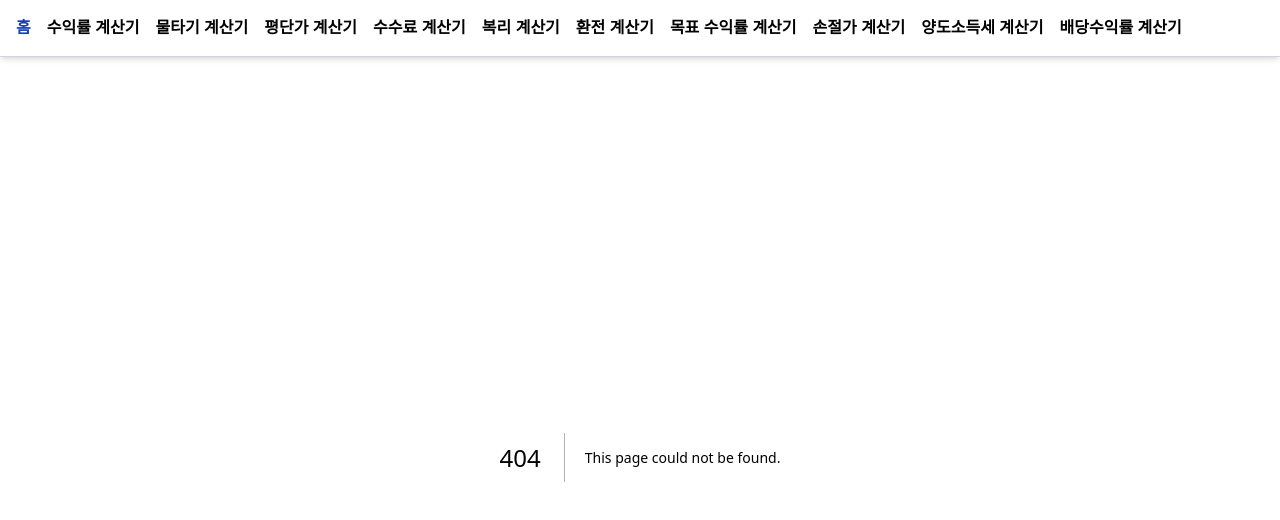
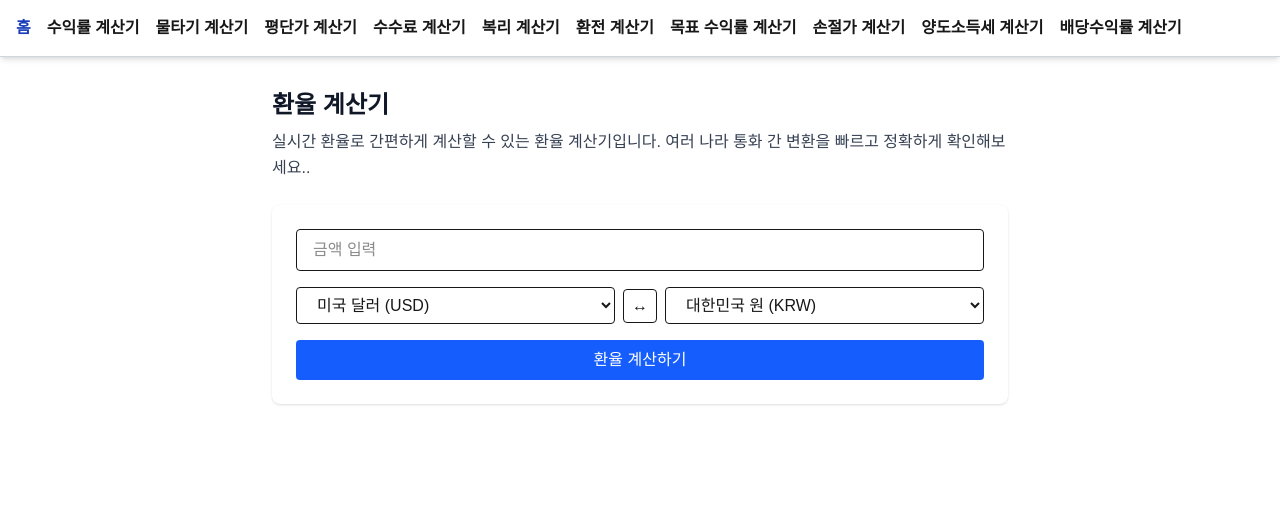
Before and after one commit to Jeonghaemo/stock-calculator, a Next.js app: page /exchange in a window 1280 px wide. Before the commit this address had no page. Shown: the top 520 px of the page. Built offline with nearby package versions, Linux system fonts and the light colour scheme.

Commit message:
환율 계산기 완성 및 메타 description 추가

```diff
--- /dev/null
+++ b/app/api/exchange/route.ts
@@ -0,0 +1,16 @@
+export async function GET(req: Request) {
+  const { searchParams } = new URL(req.url);
+  const from = searchParams.get("from") || "USD";
+  const to = searchParams.get("to") || "KRW";
+  const amount = searchParams.get("amount") || "1";
+
+  const url = `https://api.frankfurter.app/latest?amount=${amount}&from=${from}&to=${to}`;
+  const res = await fetch(url);
+  const data = await res.json();
+
+  const result = data.rates[to];
+
+  return new Response(JSON.stringify({ result }), {
+    headers: { "Content-Type": "application/json" },
+  });
+}
--- /dev/null
+++ b/app/exchange/page.tsx
@@ -0,0 +1,13 @@
+import PageLayout from "@/components/PageLayout";
+import ExchangeForm from "@/components/ExchangeForm";
+
+export default function ExchangePage() {
+  return (
+    <PageLayout
+      title="환율 계산기"
+      description="실시간 환율로 간편하게 계산할 수 있는 환율 계산기입니다. 여러 나라 통화 간 변환을 빠르고 정확하게 확인해보세요.."
+    >
+      <ExchangeForm />
+    </PageLayout>
+  );
+}
--- /dev/null
+++ b/components/ExchangeForm.tsx
@@ -0,0 +1,125 @@
+"use client";
+
+import { useState } from "react";
+import ExchangeResult from "./ExchangeResult";
+
+const currencies = [
+  { code: "USD", label: "미국 달러" },
+  { code: "KRW", label: "대한민국 원" },
+  { code: "EUR", label: "유로" },
+  { code: "JPY", label: "일본 엔" },
+  { code: "CNY", label: "중국 위안" },
+  { code: "GBP", label: "영국 파운드" },
+  { code: "AUD", label: "호주 달러" },
+  { code: "CAD", label: "캐나다 달러" },
+  { code: "SGD", label: "싱가포르 달러" },
+  { code: "THB", label: "태국 바트" },
+  { code: "PHP", label: "필리핀 페소" },
+  { code: "VND", label: "베트남 동" },
+  { code: "IDR", label: "인도네시아 루피아" },
+];
+
+export default function ExchangeForm() {
+  const [amount, setAmount] = useState("");
+  const [fromCurrency, setFromCurrency] = useState("USD");
+  const [toCurrency, setToCurrency] = useState("KRW");
+  const [result, setResult] = useState<number | null>(null);
+  const [error, setError] = useState("");
+
+  const handleSwap = () => {
+    const temp = fromCurrency;
+    setFromCurrency(toCurrency);
+    setToCurrency(temp);
+    setResult(null);
+  };
+
+  const handleConvert = async () => {
+    try {
+      setError("");
+      const value = parseFloat(amount.replace(/,/g, ""));
+      if (isNaN(value)) {
+        setError("숫자를 정확히 입력해주세요.");
+        return;
+      }
+
+      const res = await fetch(
+        `/api/exchange?from=${fromCurrency}&to=${toCurrency}&amount=${value}`
+      );
+      const data = await res.json();
+
+      if (!data || !data.result) {
+        throw new Error("API 응답이 유효하지 않습니다.");
+      }
+
+      setResult(data.result);
+    } catch (err) {
+      setError("환율 정보를 불러오는 데 문제가 발생했습니다.");
+    }
+  };
+
+  return (
+    <div className="space-y-4">
+      <input
+        type="text"
+        value={amount}
+        onChange={(e) =>
+          setAmount(
+            e.target.value
+              .replace(/[^0-9.]/g, "")
+              .replace(/\B(?=(\d{3})+(?!\d))/g, ",")
+          )
+        }
+        placeholder="금액 입력"
+        className="w-full border rounded px-4 py-2"
+      />
+
+      <div className="flex gap-2 items-center">
+        <select
+          value={fromCurrency}
+          onChange={(e) => setFromCurrency(e.target.value)}
+          className="flex-1 border rounded px-4 py-2"
+        >
+          {currencies.map((cur) => (
+            <option key={cur.code} value={cur.code}>
+              {cur.label} ({cur.code})
+            </option>
+          ))}
+        </select>
+
+        <button
+          type="button"
+          onClick={handleSwap}
+          className="px-2 py-1 border rounded hover:bg-gray-100"
+          title="통화 바꾸기"
+        >
+          ↔
+        </button>
+
+        <select
+          value={toCurrency}
+          onChange={(e) => setToCurrency(e.target.value)}
+          className="flex-1 border rounded px-4 py-2"
+        >
+          {currencies.map((cur) => (
+            <option key={cur.code} value={cur.code}>
+              {cur.label} ({cur.code})
+            </option>
+          ))}
+        </select>
+      </div>
+
+      <button
+        onClick={handleConvert}
+        className="w-full bg-blue-600 text-white py-2 rounded hover:bg-blue-700"
+      >
+        환율 계산하기
+      </button>
+
+      {error && <div className="text-red-600">{error}</div>}
+
+      {result !== null && (
+        <ExchangeResult result={result} toCurrency={toCurrency} />
+      )}
+    </div>
+  );
+}
--- /dev/null
+++ b/components/ExchangeResult.tsx
@@ -0,0 +1,12 @@
+interface Props {
+  result: number;
+  toCurrency: string;
+}
+
+export default function ExchangeResult({ result, toCurrency }: Props) {
+  return (
+    <div className="text-lg font-semibold">
+      환율 결과: {result.toLocaleString()} {toCurrency}
+    </div>
+  );
+}
```
